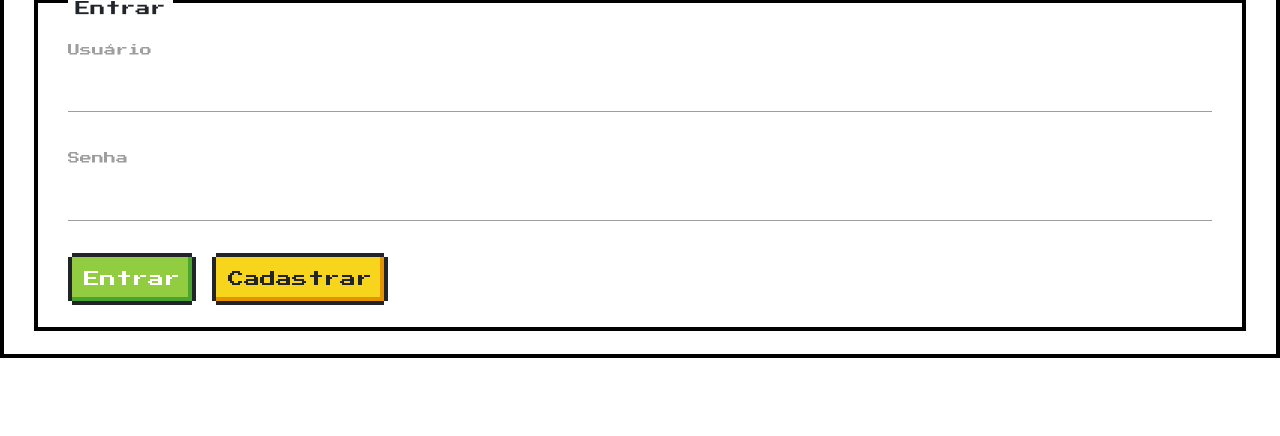
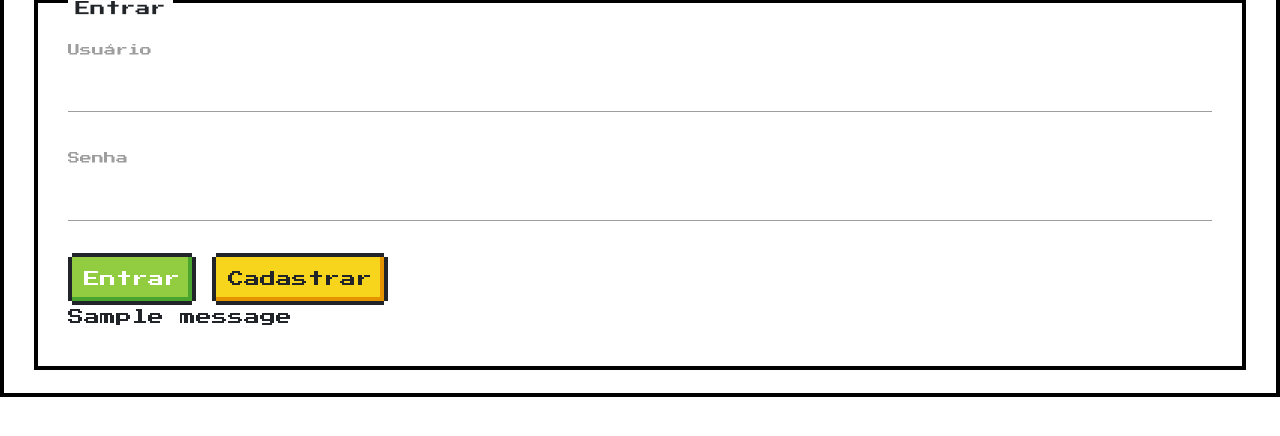
Before and after one commit to erikborella/OVIIAS_8-bit, a Flask app: page /login in a window 1280 px wide. Shown: the part 52-488 px from the top of the page. Run offline with Flask 2, Linux system fonts and the light colour scheme; tables that the repository leaves empty hold one stand-in row (values such as "Sample post"); one stand-in notice (Sample message) is shown; some libraries are stand-ins or nearby versions.

Commit message:
handler for flash messages in login.html

```diff
--- a/templates/login.html
+++ b/templates/login.html
@@ -38,7 +38,15 @@
                 </a>
                 {{ form.csrf_token }}
             </form>
-            {{ error_msg }}
+            {% with messages = get_flashed_messages() %}
+                {% if messages %}
+                    <ul>
+                        {% for message in messages %}
+                            <li>{{ message }}</li>
+                        {% endfor %}
+                    </ul>
+                {% endif %}
+            {% endwith %}
         </div>
     </div>
     <script src="https://cdnjs.cloudflare.com/ajax/libs/materialize/1.0.0/js/materialize.min.js"></script>
```
